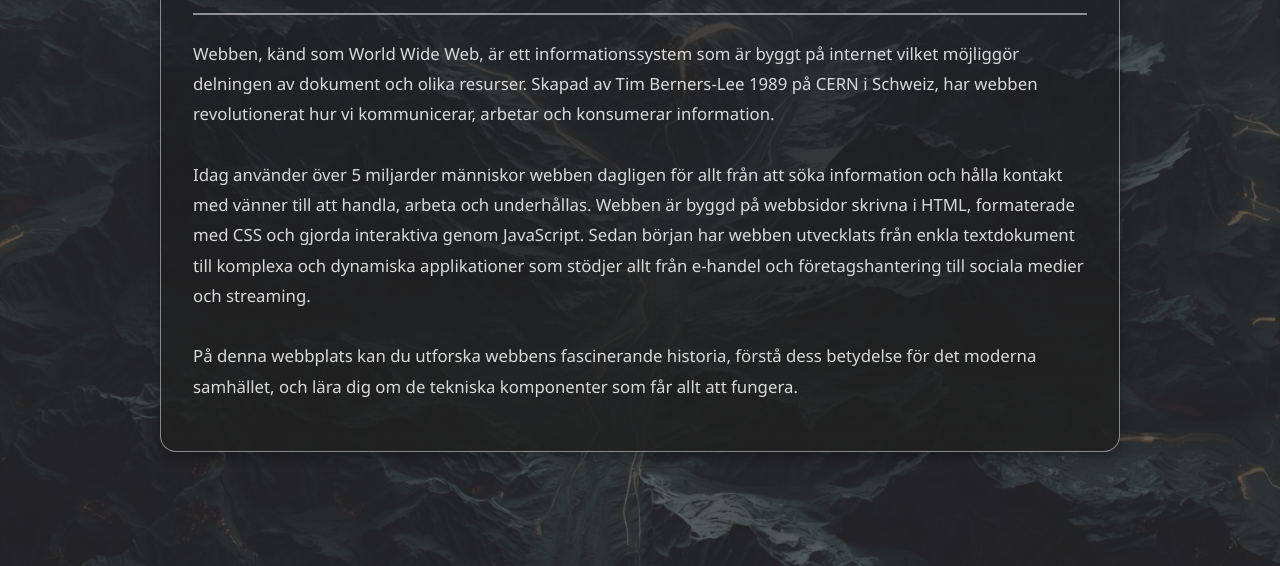
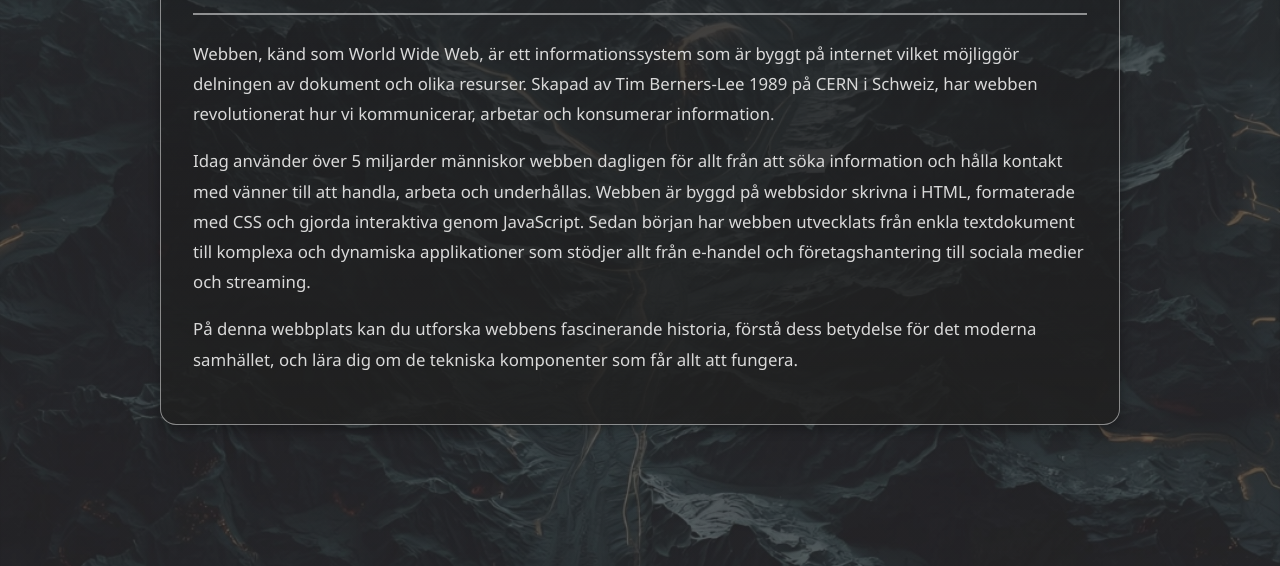
Before and after one commit to Exyz016/Webb-Historia, a plain HTML site: page index.html in a window 1280 px wide. Shown: the part 274-840 px from the top of the page. Drawn offline with Linux system fonts and the light colour scheme.

Commit message:
Update index.html

```diff
--- a/index.html
+++ b/index.html
@@ -24,13 +24,13 @@
             <p>
                 Webben, känd som World Wide Web, är ett informationssystem som är byggt på internet vilket möjliggör delningen av dokument och olika resurser.
                 Skapad av Tim Berners-Lee 1989 på CERN i Schweiz, har webben revolutionerat hur vi kommunicerar, arbetar och konsumerar information.
-                <br><br>
+            </p>
+            <p>
                 Idag använder över 5 miljarder människor webben dagligen för allt från att söka information och hålla kontakt med vänner till att handla, arbeta och underhållas.
                 Webben är byggd på webbsidor skrivna i HTML, formaterade med CSS och gjorda interaktiva genom JavaScript.
                 Sedan början har webben utvecklats från enkla textdokument till komplexa och dynamiska applikationer som stödjer allt från e-handel och företagshantering till sociala medier och streaming.
-                <br><br>
-                På denna webbplats kan du utforska webbens fascinerande historia, förstå dess betydelse för det moderna samhället, och lära dig om de tekniska komponenter som får allt att fungera.
             </p>
+            <p>På denna webbplats kan du utforska webbens fascinerande historia, förstå dess betydelse för det moderna samhället, och lära dig om de tekniska komponenter som får allt att fungera.</p>
         </div>
     </section>
 
```
